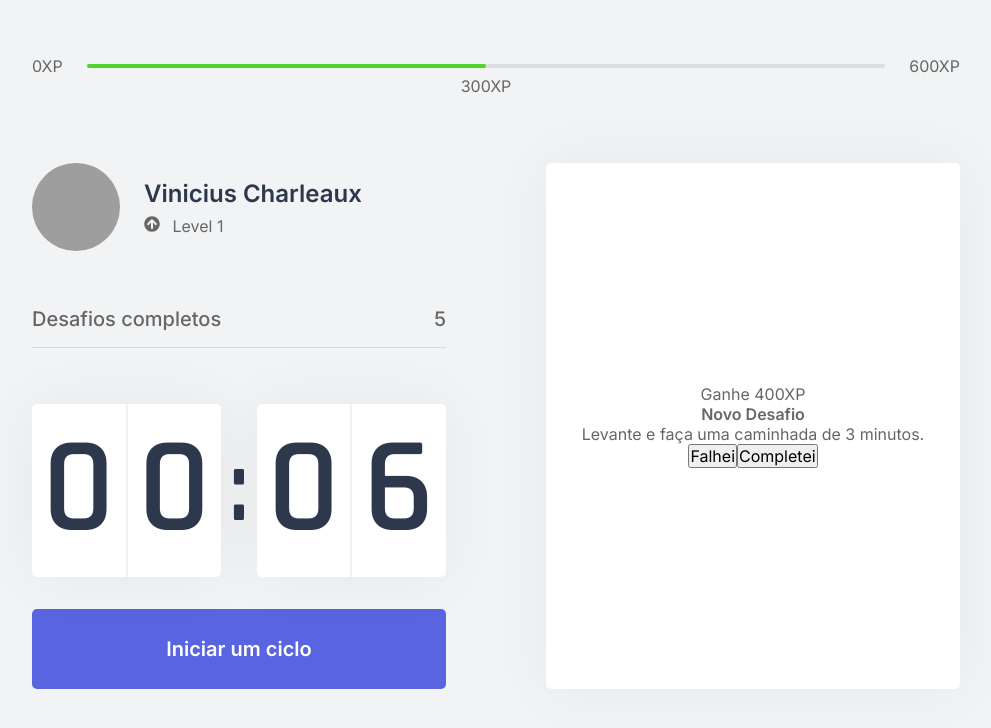
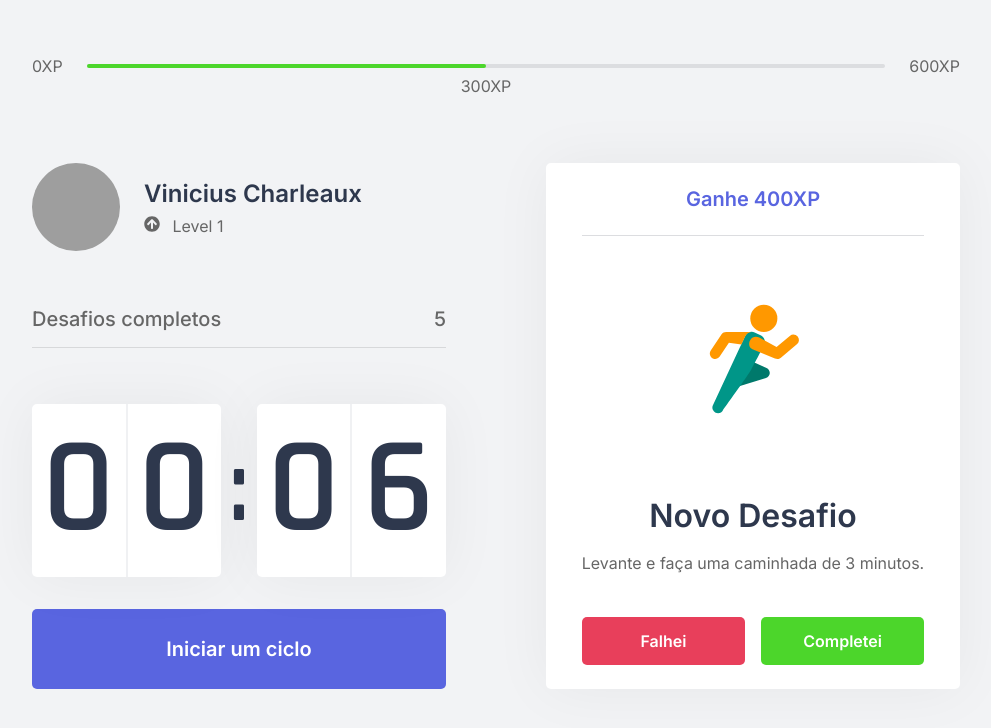
Before and after one commit to ViniciusCharleaux/react-nlw4, a Next.js app in the folder moveit-next/: page / in a window 1280 px wide. Shown: the top 728 px of the page, without its empty margins (144-1135 px from the left). Built offline with nearby package versions, Linux system fonts and the light colour scheme; grey boxes are pictures that could not be loaded.

Commit message:
Finalizando ChallengeBox

```diff
--- a/moveit-next/src/components/ChallengeBox.tsx
+++ b/moveit-next/src/components/ChallengeBox.tsx
@@ -1,5 +1,6 @@
 import styles from '../styles/components/ChallengeBox.module.css'
 import { FcUp } from "react-icons/fc";
+import { FcSportsMode } from "react-icons/fc";
 
 
 export function ChallengeBox(){
@@ -14,6 +15,7 @@ export function ChallengeBox(){
                 <div className={styles.challengeActive}>
                     <header>Ganhe 400XP</header>
                     <main>
+                        <FcSportsMode className={styles.icon} size={130}/>
                         <strong> Novo Desafio </strong>
                         <p>Levante e faça uma caminhada de 3 minutos.</p>
                     </main>
--- a/moveit-next/src/styles/components/ChallengeBox.module.css
+++ b/moveit-next/src/styles/components/ChallengeBox.module.css
@@ -35,3 +35,77 @@
     max-width: 70%;
     margin-top: 3rem;
 }
+
+.challengeActive{
+    height:100%;
+    display: flex;
+    flex-direction: column;
+}
+
+.challengeActive header{
+    color: var(--blue);
+    font-weight: 600;
+    font-size: 1.25rem;
+    padding: 0 2rem 1.5rem;
+    border-bottom: 1px solid var(--gray-line);
+}
+
+.challengeActive main{
+    flex: 1;
+    display: flex;
+    flex-direction: column;
+    align-items:center;
+    justify-content: center;
+}
+
+.challengeActive main strong{
+    font-weight: 600;
+    font-size: 2rem;
+    color: var(--title);
+    margin: 1.5rem 0 1rem;
+}
+.challengeActive main p{
+    line-height: 1.5;
+}
+
+.challengeActive footer{
+    display: grid;
+    grid-template-columns: repeat(2, 1fr);
+    gap: 1rem;
+}
+
+.challengeActive footer button{
+    height:3rem;
+
+    display: flex;
+    align-items: center;
+    justify-content: center;
+
+    border: 0;
+    border-radius: 5px;
+
+    color: var(--white);
+
+
+    font-weight: 600;
+    font-size: 1rem;
+
+    transition: filter 0.2s;
+}
+
+.challengeActive footer button.challengeFailedButton{
+    background: var(--red);
+}
+
+.challengeActive footer button.challengeSucceededButton{
+    background: var(--green);
+}
+
+.challengeActive footer button:hover{
+    filter: brightness(0.9);
+
+}
+
+.icon{
+    margin: 1rem 0 3rem;
+}
```
